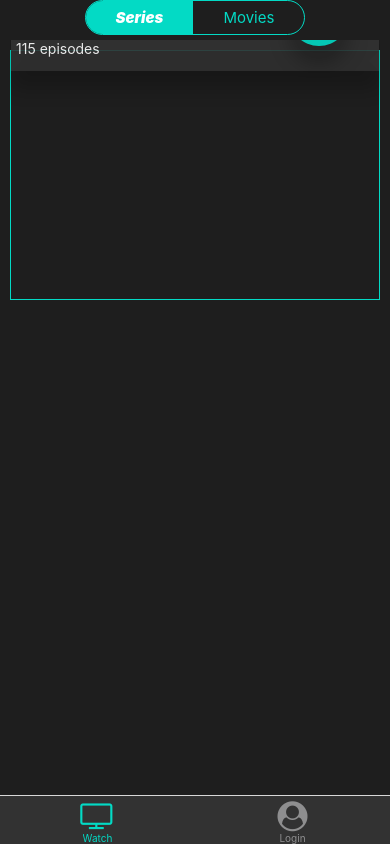
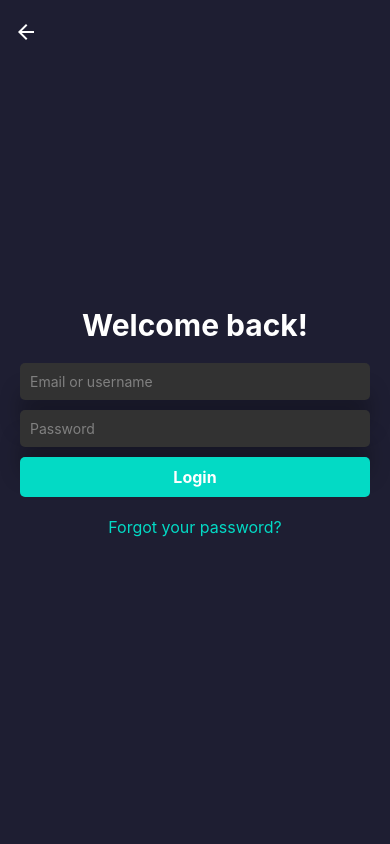
Before and after one commit to rachzy/animeasy, a React Native app: screen /LoginModal in a window 390 px wide. Built offline with nearby package versions, Linux system fonts and the light colour scheme; what expo-linking would draw is missing.

Commit message:
Create Login Modal

```diff
--- a/components/DefaultButton.tsx
+++ b/components/DefaultButton.tsx
@@ -1,7 +1,8 @@
 import { Button, Pressable, StyleSheet, Text, View } from "react-native";
-
+import LoadingSpinner from "./LoadingSpinner";
 interface IProps {
   children: string;
+  loadingAnimation?: boolean;
   color?: string;
   style?: {};
   onPress?: () => void;
@@ -11,12 +12,25 @@ const DefaultButton: React.FC<IProps> = ({
   children,
   color,
   onPress,
+  loadingAnimation,
   style,
 }) => {
   return (
     <View style={[styles.button, color && { backgroundColor: color }, style]}>
-      <Pressable onPress={onPress} android_ripple={{color: "rgba(0, 0, 0, 0.3)"}} style={{padding: 10}}>
-        <Text style={styles.buttonLabel}>{children}</Text>
+      <Pressable
+        onPress={onPress}
+        android_ripple={{ color: "rgba(0, 0, 0, 0.3)" }}
+        style={styles.pressableContainer}
+      >
+        {loadingAnimation ? (
+          <LoadingSpinner
+            color="white"
+            durationMs={1000}
+            size={22}
+          />
+        ) : (
+          <Text style={styles.buttonLabel}>{children}</Text>
+        )}
       </Pressable>
     </View>
   );
@@ -28,6 +42,11 @@ const styles = StyleSheet.create({
     borderRadius: 5,
     marginBottom: 20,
   },
+  pressableContainer: {
+    width: "100%",
+    padding: 10,
+    alignItems: "center",
+  },
   buttonLabel: {
     textAlign: "center",
     color: "white",
--- /dev/null
+++ b/components/LoadingSpinner.tsx
@@ -0,0 +1,98 @@
+import { useEffect, useRef } from "react";
+import { StyleProp, ViewStyle } from "react-native";
+import { Animated, View, StyleSheet, Easing } from "react-native";
+
+interface IProps {
+  color: string;
+  durationMs: number;
+  style?: StyleProp<ViewStyle>;
+  size?: number;
+}
+
+const startRotationAnimation = (
+  durationMs: number,
+  rotationDegree: Animated.Value
+): void => {
+  Animated.loop(
+    Animated.timing(rotationDegree, {
+      toValue: 360,
+      duration: durationMs,
+      easing: Easing.linear,
+      useNativeDriver: false,
+    })
+  ).start();
+};
+
+const LoadingSpinner: React.FC<IProps> = ({
+  color,
+  durationMs = 1000,
+  style,
+  size,
+}): JSX.Element => {
+  loaderSize = size || 24;
+  const rotationDegree = useRef(new Animated.Value(0)).current;
+
+  useEffect(() => {
+    startRotationAnimation(durationMs, rotationDegree);
+  }, [durationMs, rotationDegree]);
+
+  return (
+    <View style={styles.container} accessibilityRole="progressbar">
+      <View
+        style={[
+          styles.background,
+          { borderColor: color },
+          size ? { width: size, height: size } : {},
+          style,
+        ]}
+      />
+      <Animated.View
+        style={[
+          styles.progress,
+          { borderTopColor: color },
+          size ? { width: size, height: size } : {},
+          {
+            transform: [
+              {
+                rotateZ: rotationDegree.interpolate({
+                  inputRange: [0, 360],
+                  outputRange: ["0deg", "360deg"],
+                }),
+              },
+            ],
+          },
+        ]}
+      />
+    </View>
+  );
+};
+
+let loaderSize = 24;
+
+const styles = StyleSheet.create({
+  container: {
+    width: loaderSize,
+    height: loaderSize,
+    justifyContent: "center",
+    alignItems: "center",
+  },
+  background: {
+    width: "100%",
+    height: "100%",
+    borderRadius: loaderSize / 2,
+    borderWidth: 4,
+    opacity: 0.25,
+  },
+  progress: {
+    width: "100%",
+    height: "100%",
+    borderRadius: loaderSize / 2,
+    borderLeftColor: "transparent",
+    borderRightColor: "transparent",
+    borderBottomColor: "transparent",
+    borderWidth: 4,
+    position: "absolute",
+  },
+});
+
+export default LoadingSpinner;
--- a/navigation/index.tsx
+++ b/navigation/index.tsx
@@ -9,6 +9,7 @@ import {
   NavigationContainer,
   DefaultTheme,
   DarkTheme,
+  createNavigatorFactory,
 } from "@react-navigation/native";
 import { createNativeStackNavigator } from "@react-navigation/native-stack";
 import * as React from "react";
@@ -18,13 +19,12 @@ import useColorScheme from "../hooks/useColorScheme";
 import NotFoundScreen from "../screens/NotFoundScreen";
 import WatchTabScreen from "../screens/WatchTabScreen";
 import LoginTabScreen from "../screens/LoginTabScreen";
-import {
-  RootStackParamList,
-  RootTabParamList,
-} from "../types";
+import { RootStackParamList, RootTabParamList } from "../types";
 import LinkingConfiguration from "./LinkingConfiguration";
 import ShowAboutModal from "../screens/Modals/ShowAboutModal";
 import VideoModal from "../screens/Modals/VideoModal";
+import LoginModal from "../screens/Modals/LoginModal";
+import RegisterModal from "../screens/Modals/RegisterModal";
 
 export default function Navigation({
   colorScheme,
@@ -78,6 +78,8 @@ function RootNavigator() {
           component={VideoModal}
           options={{ gestureEnabled: true }}
         />
+        <Stack.Screen name="LoginModal" component={LoginModal} />
+        <Stack.Screen name="RegisterModal" component={RegisterModal} />
       </Stack.Group>
     </Stack.Navigator>
   );
@@ -104,7 +106,7 @@ function BottomTabNavigator() {
         headerStyle: {
           backgroundColor: "rgb(50, 50, 50)",
         },
-        headerShown: false
+        headerShown: false,
       }}
     >
       <BottomTab.Screen
--- a/screens/LoginTabScreen.tsx
+++ b/screens/LoginTabScreen.tsx
@@ -1,11 +1,16 @@
-import { useEffect } from "react";
-import { useRef } from "react";
 import { Animated, View, Text, StyleSheet, Button, Image } from "react-native";
+
 import DefaultButton from "../components/DefaultButton";
 import FadeInView from "../components/FadeInView";
+import { RootTabScreenProps } from "../types";
 
-const LoginTabScreen = () => {
+const LoginTabScreen = ({navigation}: RootTabScreenProps<"LoginTab">) => {
   const banner = require("../assets/images/killua-icon.png");
+
+  const handleLoginButtonPress = () => {
+    navigation.navigate("LoginModal");
+  }
+
   return (
     <FadeInView style={styles.container}>
       <View style={styles.bannerTitleContainer}>
@@ -13,7 +18,7 @@ const LoginTabScreen = () => {
         <Text style={styles.title}>Animeasy</Text>
       </View>
       <View style={{width: "90%"}}>
-        <DefaultButton>Log in</DefaultButton>
+        <DefaultButton onPress={handleLoginButtonPress}>Log in</DefaultButton>
         <DefaultButton color="rgb(50, 50, 50)">Register</DefaultButton>
       </View>
     </FadeInView>
--- /dev/null
+++ b/screens/Modals/LoginModal.tsx
@@ -0,0 +1,93 @@
+import { Text, TextInput, View, StyleSheet, Pressable } from "react-native";
+import { NativeStackScreenProps } from "@react-navigation/native-stack";
+
+import { RootStackParamList } from "../../types";
+
+import DefaultButton from "../../components/DefaultButton";
+import { useState } from "react";
+
+const LoginModal: React.FC<
+  NativeStackScreenProps<RootStackParamList, "LoginModal">
+> = ({ navigation }) => {
+  navigation.setOptions({
+    headerTitle: "",
+    headerShown: true,
+    headerTransparent: true,
+    headerStyle: {
+      backgroundColor: "transparent",
+    },
+  });
+
+  const [toggleButtonLoading, setToggleButtonLoading] = useState(false);
+
+  const handleButtonPress = () => {
+    setToggleButtonLoading(true);
+  };
+
+  return (
+    <View style={styles.mainContainer}>
+      <Text style={styles.title}>Welcome back!</Text>
+      <TextInput
+        style={styles.input}
+        textContentType={"emailAddress" || "text"}
+        placeholder="Email or username"
+        placeholderTextColor="gray"
+      />
+      <TextInput
+        style={styles.input}
+        secureTextEntry={true}
+        textContentType={"password"}
+        placeholder="Password"
+        placeholderTextColor="gray"
+      />
+      <DefaultButton
+        onPress={handleButtonPress}
+        loadingAnimation={toggleButtonLoading}
+      >
+        Login
+      </DefaultButton>
+      <Pressable>
+        <Text style={styles.forgotPasswordLabel}>Forgot your password?</Text>
+      </Pressable>
+    </View>
+  );
+};
+
+const styles = StyleSheet.create({
+  mainContainer: {
+    justifyContent: "center",
+    backgroundColor: "rgb(30, 30, 50)",
+    flex: 1,
+    paddingHorizontal: 20,
+  },
+  title: {
+    textAlign: "center",
+    color: "white",
+    fontWeight: "bold",
+    fontSize: 30,
+    paddingBottom: 20,
+  },
+  input: {
+    backgroundColor: "rgb(50, 50, 50)",
+    padding: 10,
+    marginBottom: 10,
+    color: "white",
+    shadowColor: "#000000",
+    borderRadius: 5,
+    shadowOffset: {
+      width: 0,
+      height: 28,
+    },
+    shadowOpacity: 0.25,
+    shadowRadius: 20.0,
+    elevation: 24,
+    opacity: 1,
+  },
+  forgotPasswordLabel: {
+    color: "#03DAC5",
+    textAlign: "center",
+    fontSize: 16,
+  },
+});
+
+export default LoginModal;
--- a/screens/Modals/ShowAboutModal.tsx
+++ b/screens/Modals/ShowAboutModal.tsx
@@ -87,7 +87,7 @@ const ShowAboutModal: React.FC<Props> = ({ route, navigation }) => {
 
 const styles = StyleSheet.create({
   mainContainer: {
-    backgroundColor: "rgb(20, 20, 20)",
+    backgroundColor: "rgb(30, 30, 30)",
   },
   thumbnailContainer: {
     borderBottomColor: "#03DAC5",
--- a/screens/WatchTabScreen.tsx
+++ b/screens/WatchTabScreen.tsx
@@ -170,7 +170,6 @@ const styles = StyleSheet.create({
     flex: 1,
     alignItems: "center",
     justifyContent: "center",
-    padding: 10,
     backgroundColor: "rgb(30, 30, 30)",
     paddingTop: StatusBar.currentHeight || 0,
   },
--- a/types.tsx
+++ b/types.tsx
@@ -19,6 +19,8 @@ export type RootStackParamList = {
   NotFound: undefined;
   ShowAboutModal: {show: Show, handlePlayPress: (show: Show) => void};
   VideoModal: {title: string; link: string}
+  LoginModal: undefined;
+  RegisterModal: undefined;
 };
 
 export type RootStackScreenProps<Screen extends keyof RootStackParamList> = NativeStackScreenProps<
```
